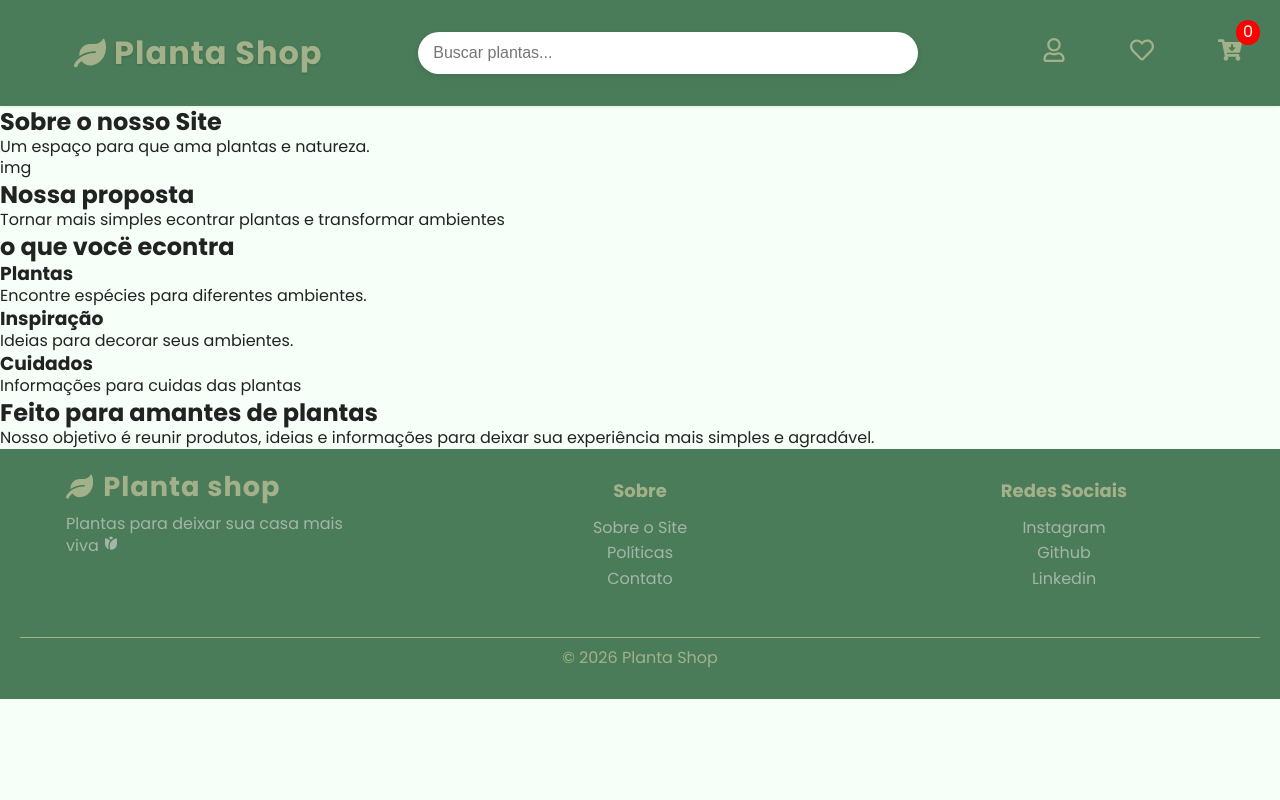
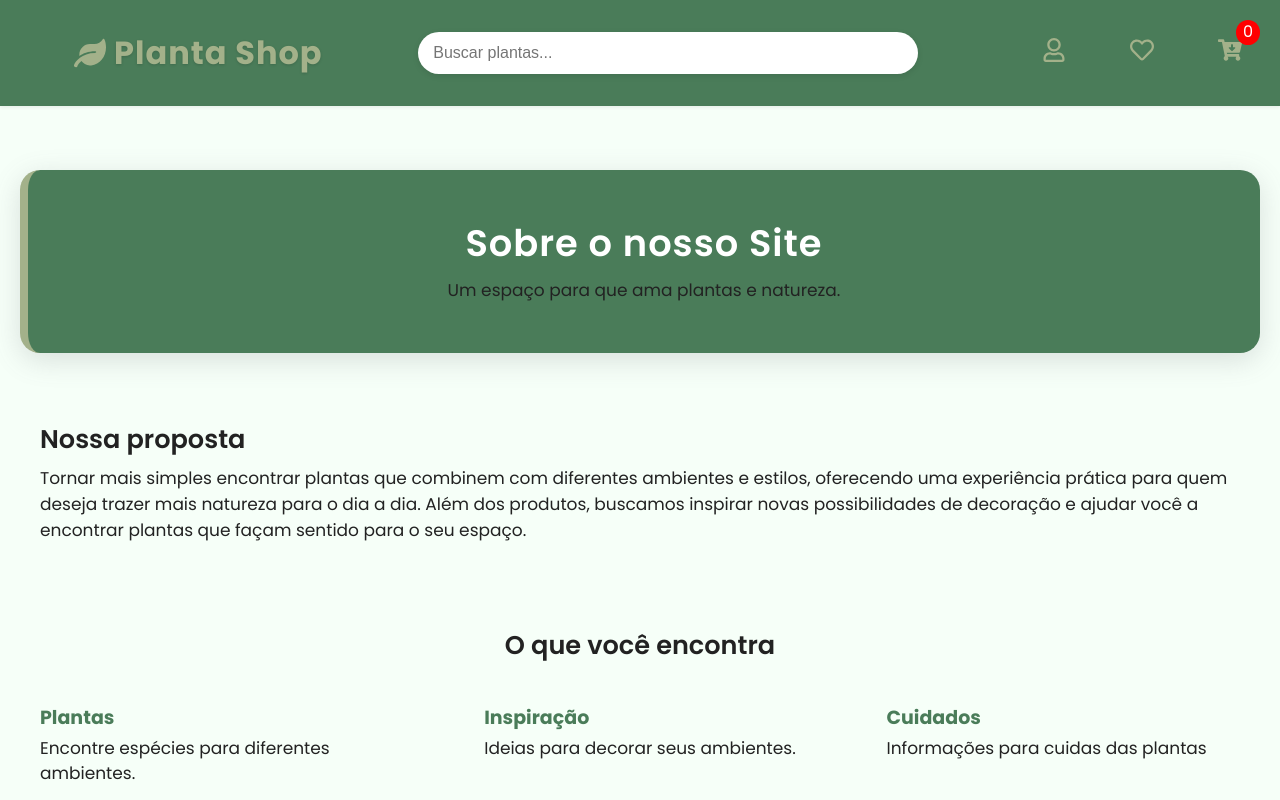
Before and after one commit to DiogoIV/My_store, a React (Vite) app: page /sobresite in a window 1280 px wide. Shown: the top 800 px of the page. Built offline with nearby package versions, Linux system fonts and the light colour scheme.

Commit message:
style
finalizando o estilo no sobresite

```diff
--- /dev/null
+++ b/src/pages/Sobre/SobreSite.css
@@ -0,0 +1,148 @@
+.container-principal-sobre {
+    display: flex;
+    flex-direction: column;
+    align-items: center;
+    justify-content: center;
+    gap: 30px;
+
+
+    flex: 1;
+    padding: 4rem 20px;
+}
+
+.container-principal-sobre p {
+    font-size: 17px;
+    line-height: 1.6rem;
+}
+
+/*sessao-sobresite*/
+
+.sessao-sobresite {
+    display: flex;
+    flex-direction: column;
+    align-items: center;
+    gap: 10px;
+
+
+    border-radius: 20px;
+    background-color: var(--green-primary);
+    box-shadow: rgba(100, 100, 111, 0.2) 0px 7px 29px 0px;
+    border-left: 8px solid var(--green-light);
+
+    padding: 50px 20px;
+    margin: 0 auto;
+    width: 100%;
+    max-width: 1400px;
+
+
+
+}
+
+.sessao-sobresite h1 {
+    color: white;
+    font-weight: 600;
+    font-size: 2.3rem;
+    letter-spacing: 1px;
+}
+
+.sessao-sobresite p {
+    font-size: 17px;
+
+}
+
+
+
+
+/*sessao-proposta*/
+
+.sessao-proposta {
+    display: flex;
+    flex-direction: column;
+    gap: 10px;
+
+    width: 100%;
+    max-width: 1200px;
+    margin-top: 40px;
+}
+
+.sessao-proposta h2 {
+    font-size: 1.6em;
+    font-weight: 600;
+}
+
+.sessao-proposta p {
+
+}
+
+
+/*sessao-service*/
+
+.sessao-service {
+    display: grid;
+    grid-template-columns: 1fr 1fr 1fr;
+    grid-template-rows: 1fr 1fr;
+
+    gap: 20px;
+    justify-items: center;
+    align-items: center;
+
+    max-width: 1200px;
+    margin: 2rem auto;
+
+
+
+}
+
+.service-titulo-principal {
+    grid-column: 1/-1;
+
+}
+
+.service-titulo-principal h2 {
+    font-size: 1.6em;
+    font-weight: 600;
+
+
+}
+
+.service-desc {
+    display: flex;
+    flex-direction: column;
+    gap: 5px;
+
+    align-self: stretch;
+
+}
+
+.service-desc h3 {
+    font-size: 19px;
+    font-weight: 700;
+    color: var(--green-primary);
+}
+
+
+/*service-objetivo*/
+
+.service-objetivo {
+    width: 100%;
+    max-width: 1200px;
+    margin: 0 auto;
+
+    display: flex;
+    flex-direction: column;
+    align-items: center;
+    gap: 10px;
+
+    background-color: var(--green-primary);
+    border: 1px solid rgba(0, 0, 0, 0.24);
+    padding: 20px;
+
+    border-radius: 20px;
+
+}
+
+.service-objetivo h2 {
+    font-size: 1.6em;
+    font-weight: 600;
+    color: white;
+}
--- a/src/pages/Sobre/SobreSite.jsx
+++ b/src/pages/Sobre/SobreSite.jsx
@@ -1,56 +1,57 @@
 
+import './SobreSite.css'
 
 function SobreSite() {
     return (
-        <main>
+        <main className='container-principal-sobre'>
 
-            <section>
+            <section className='sessao-sobresite'>
 
                 <h1>Sobre o nosso Site</h1>
                 <p>Um espaço para que ama plantas e natureza.</p>
 
             </section>
 
-            <section>
+            <section className='sessao-proposta'>
 
-                <div>
-                    img
-                </div>
 
-                <div>
 
-                    <h2>Nossa proposta</h2>
+                <h2>Nossa proposta</h2>
 
-                    <p>Tornar mais simples econtrar plantas e transformar ambientes</p>
+                <p>Tornar mais simples encontrar plantas que combinem com diferentes ambientes e estilos, oferecendo uma experiência prática para quem deseja trazer mais natureza para o dia a dia. Além dos produtos, buscamos inspirar novas possibilidades de decoração e ajudar você a encontrar plantas que façam sentido para o seu espaço.</p>
+
+
+
+            </section>
+
+            <section className='sessao-service'>
+
+                <div className='service-titulo-principal'>
+
+                    <h2>O que você encontra</h2>
 
                 </div>
 
-            </section>
-
-            <section>
-
-                <h2>o que vocë econtra</h2>
-
-                <div>
+                <div className='service-desc'>
                     <h3>Plantas</h3>
                     <p>
                         Encontre espécies para diferentes ambientes.
                     </p>
                 </div>
 
-                <div>
+                <div className='service-desc'>
                     <h3>Inspiração</h3>
                     <p>Ideias para decorar seus ambientes.</p>
                 </div>
 
-                <div>
+                <div className='service-desc'>
                     <h3>Cuidados</h3>
                     <p>Informações para cuidas das plantas</p>
                 </div>
 
             </section>
 
-            <section>
+            <section className='service-objetivo'>
 
                 <h2>Feito para amantes de plantas</h2>
 
```
